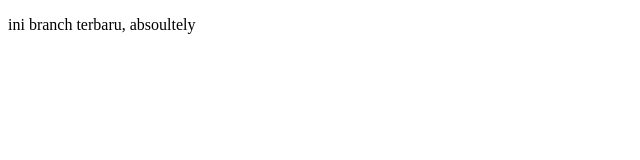
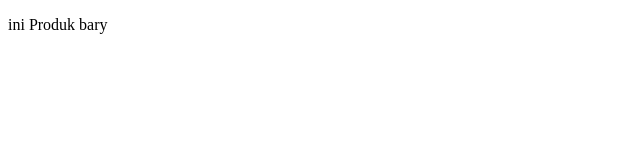
Before and after one commit to oendnsk675/belajar-git, a plain HTML site: page index.html in a window 1280 px wide. Shown: the whole page, without its empty margins (0-640 px from the left). Drawn offline with Linux system fonts and the light colour scheme.

Commit message:
Update index.html

```diff
--- a/index.html
+++ b/index.html
@@ -8,7 +8,7 @@
 </head>
 <body>
 
-    <p>ini branch terbaru, absoultely</p>
+    <p>ini Produk bary</p>
 
 </body>
 </html>
```
